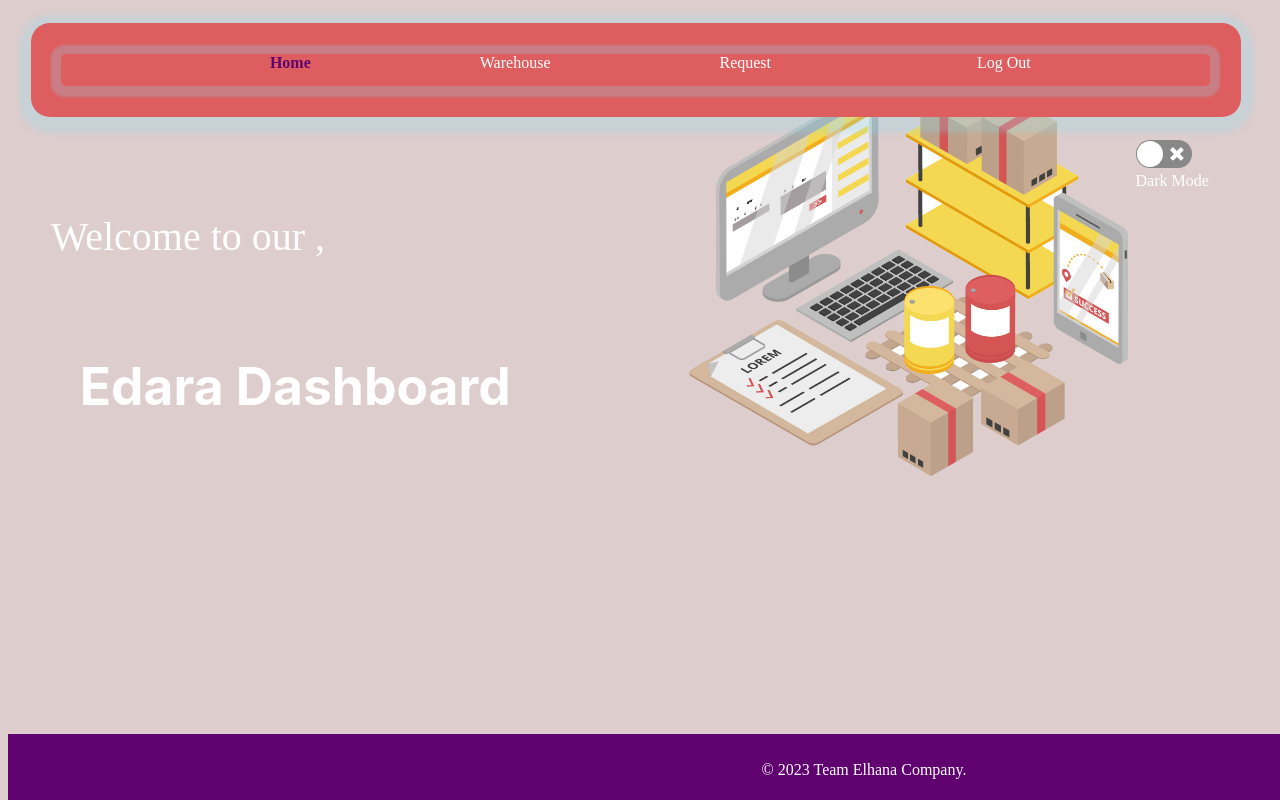
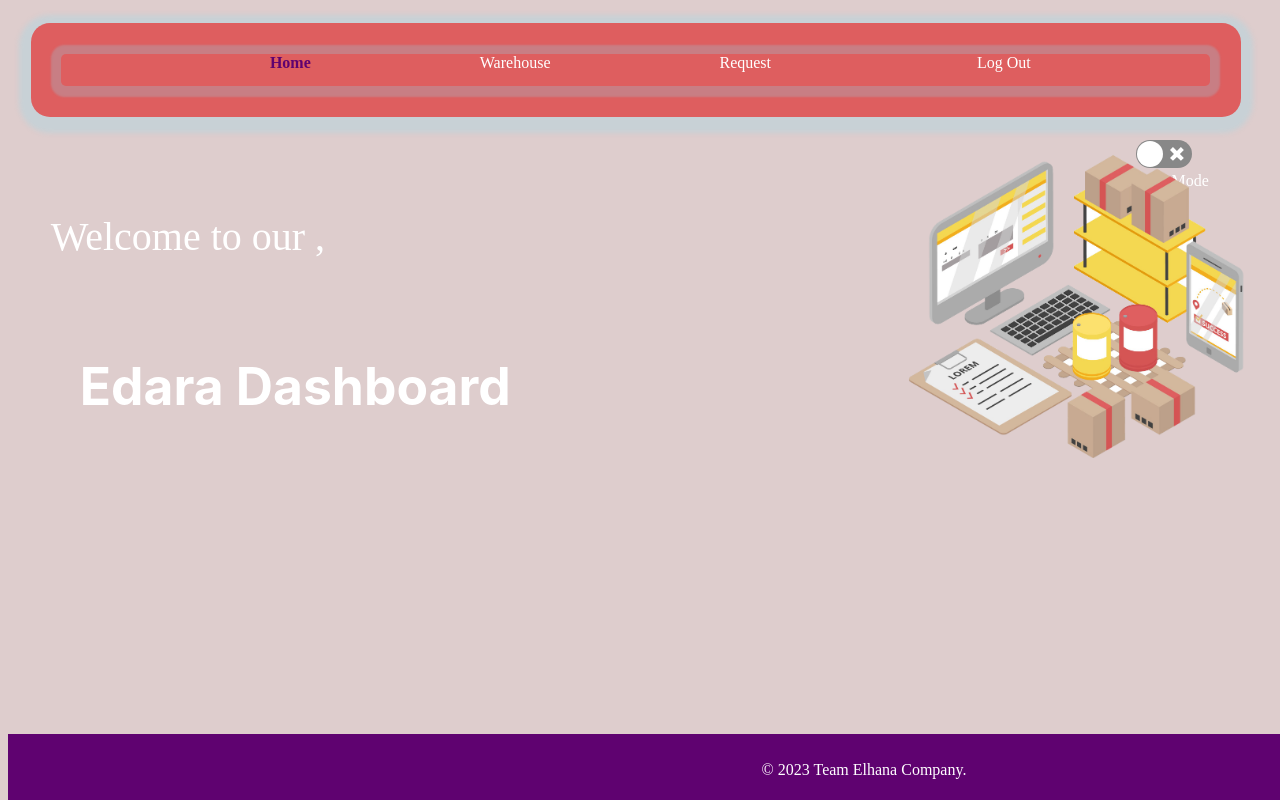
Before and after one commit to Omnia-Arafat/Edaraa-Dashboard, a React (Create React App) app in the folder client/: page /home in a window 1280 px wide. Built offline with nearby package versions, Linux system fonts and the light colour scheme; no server answers.

Commit message:
front end fixed

```diff
--- a/client/src/components/pages/Warehouse_ist.js
+++ b/client/src/components/pages/Warehouse_ist.js
@@ -24,7 +24,9 @@ const Warehouse_list = () => {
   };
 
 
-  return <div id="warehouse_list">{display_warehouses()} </div>;
+  return <div id="warehouse_list">{display_warehouses()}
+
+  </div>;
 };
 
 
--- a/client/src/styles/Warehouse.css
+++ b/client/src/styles/Warehouse.css
@@ -18,7 +18,7 @@ margin:50px;
   border-radius: 11px;
   background-color: var(--blue-color);
 
-
+  box-shadow: 2px 0 22px 0px var(--red-color);
 }
 #warehouse-body-in{
 
--- a/client/src/styles/Warehouse_list.css
+++ b/client/src/styles/Warehouse_list.css
@@ -6,5 +6,5 @@
   align-items: center;
   flex-wrap: wrap;
   margin-top: 82px;
-
+  padding-bottom: 22%;
   }
--- a/client/src/styles/home.css
+++ b/client/src/styles/home.css
@@ -7,7 +7,7 @@ h1{
     bottom: 59.51%;
     font-weight: 400;
     line-height: 49px;
-    text-align: right;
+        text-align: right;
     color: white;
     font-size: 40px;
 }
@@ -29,7 +29,8 @@ color: #FFFFFF;
 
 #home-img{
 
-        width: 38%;
-        float: right;
-
-}
+    width: 29%;
+    float: right;
+    margin-right: -9%;
+    margin-top: 7%;
+  }
```
